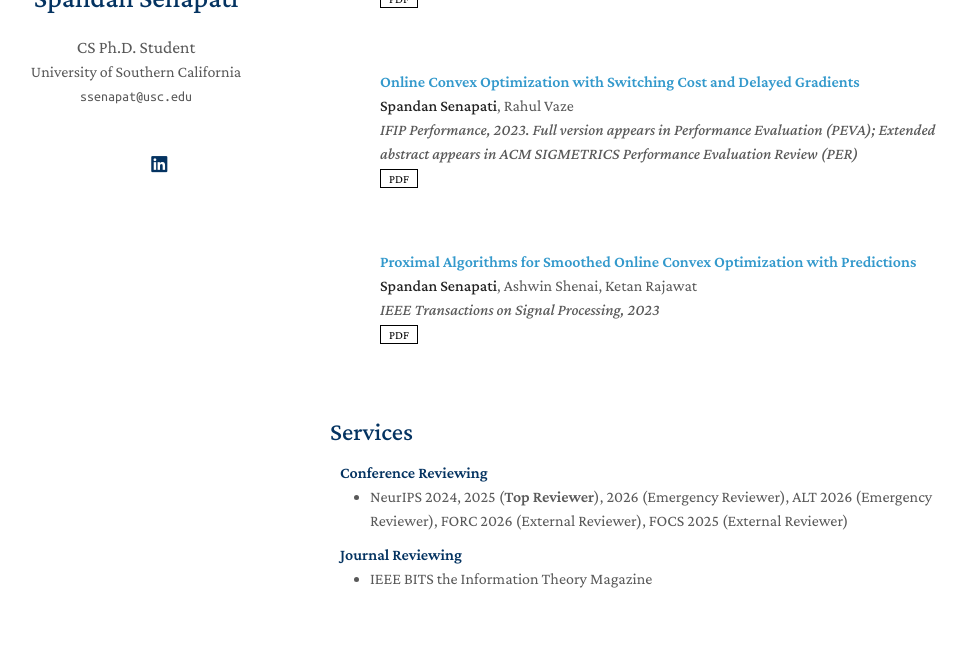
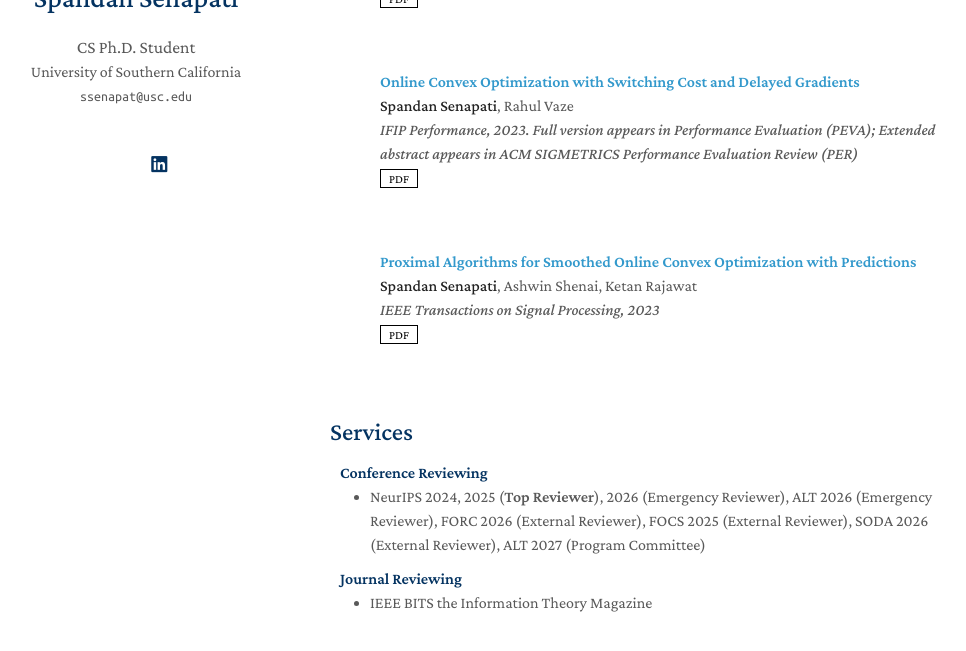
Before and after one commit to Fellow4/Fellow4.github.io, a Jekyll site: the page built from index.md, in a window 1280 px wide and 900 px high, scrolled down 1252 px, cut to the strip 206-857 px from the top of the window. Shown: the whole strip, without its empty margins (140-1106 px from the left). Built offline with Jekyll 4.4.1, drawn with Linux system fonts in a browser that asks for light colours; a style sheet for code colours, icons or effects is not loaded.

Commit message:
Updated Website

```diff
--- a/_includes/services.md
+++ b/_includes/services.md
@@ -3,7 +3,7 @@
 <h4 style="margin:0 10px 0;">Conference Reviewing</h4>
 
 <ul style="margin:0 0 5px;">
-  <li><a><autocolor> NeurIPS 2024, 2025 (<b>Top Reviewer</b>), 2026 (Emergency Reviewer), ALT 2026 (Emergency Reviewer), FORC 2026 (External Reviewer), FOCS 2025 (External Reviewer) </autocolor></a></li>
+  <li><a><autocolor> NeurIPS 2024, 2025 (<b>Top Reviewer</b>), 2026 (Emergency Reviewer), ALT 2026 (Emergency Reviewer), FORC 2026 (External Reviewer), FOCS 2025 (External Reviewer), SODA 2026 (External Reviewer), ALT 2027 (Program Committee) </autocolor></a></li>
 </ul>
 
 
```
